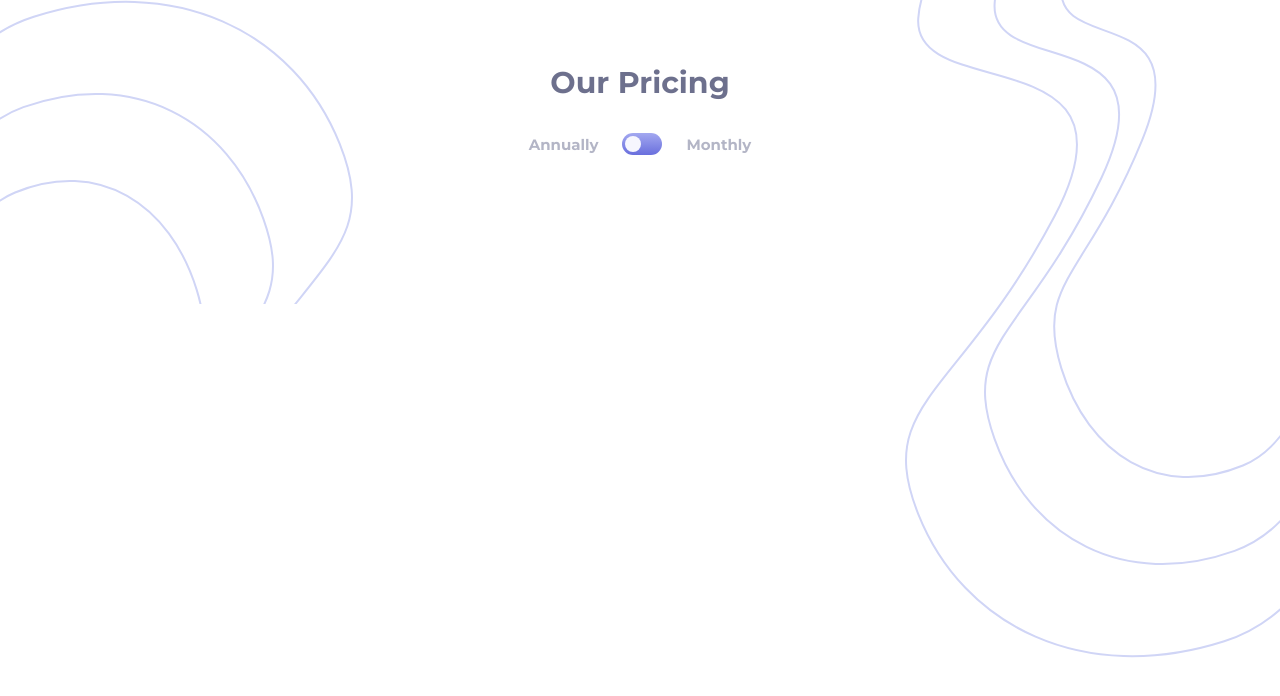
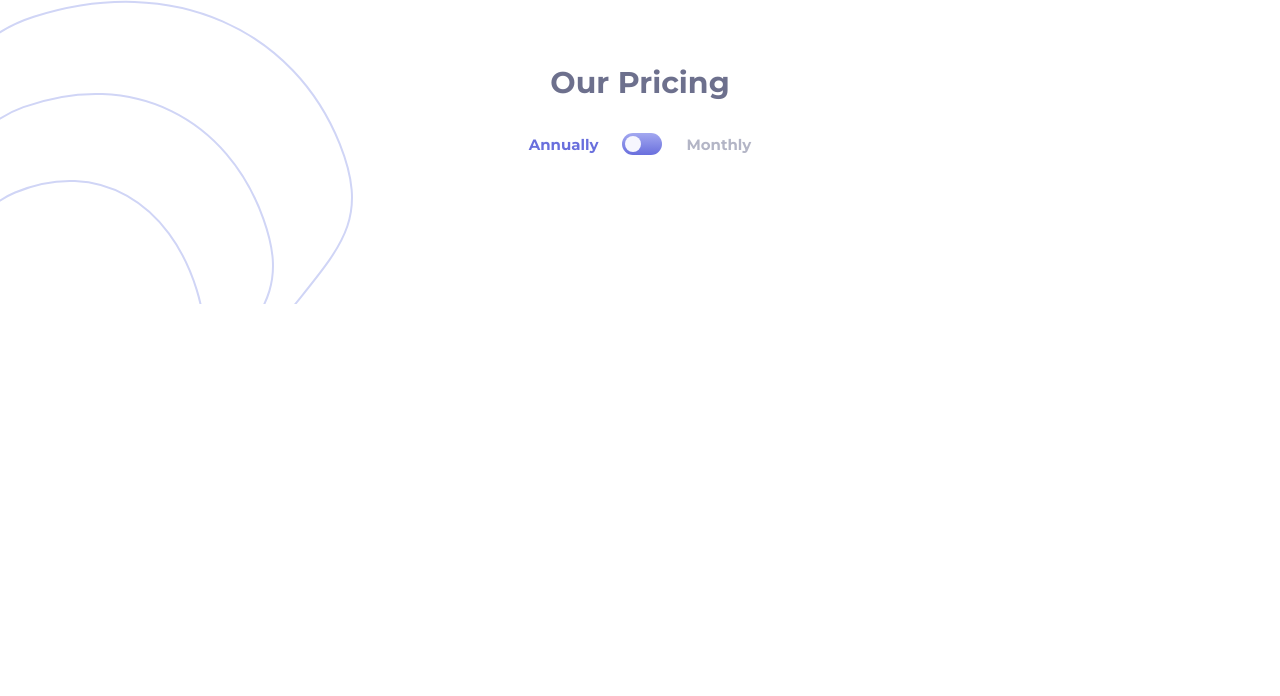
Before and after one commit to kacperkwinta/Pricing-component-with-toggle, a plain HTML site: page index.html in a window 1280 px wide. Both pictures are taken after a click on the element 642 px from the left and 144 px from the top of the page. Drawn offline with Linux system fonts and the light colour scheme.

Commit message:
🎨 animation in header toggle added

```diff
--- a/index.html
+++ b/index.html
@@ -22,9 +22,9 @@
 		<header>
 			<h1 class="header-1">Our Pricing</h1>
 			<div class="wrapper">
-				<span>Annually</span>
+				<span class="annually">Annually</span>
 				<div class="toggle"><div class="dot"></div></div>
-				<span>Monthly</span>
+				<span class="monthly monthly--active">Monthly</span>
 			</div>
 		</header>
 
--- a/js/script.js
+++ b/js/script.js
@@ -6,7 +6,11 @@ console.log(123);
 //////////////////////////////
 const btnToggle = document.querySelector(".toggle");
 const btnToggleDot = document.querySelector(".dot");
+const pricingMonthlyText = document.querySelector(".monthly");
+const pricingAnnuallyText = document.querySelector(".annually");
 
 btnToggle.addEventListener("click", () => {
 	btnToggleDot.classList.toggle("dot--move");
+	pricingAnnuallyText.classList.toggle("annually--active");
+	pricingMonthlyText.classList.toggle("monthly--active");
 });
--- a/scss/style.scss
+++ b/scss/style.scss
@@ -25,14 +25,13 @@ $color-neutral-4: hsl(232, 13%, 33%);
 html {
 	font-family: "Montserrat", sans-serif;
 	font-size: 62.5%;
-	font-weight: 700;
 	box-sizing: border-box;
 }
 
 body {
 	font-size: 1.5rem;
-	background: url(../images/bg-top.svg) no-repeat no-repeat top right,
-		url(../images/bg-bottom.svg) no-repeat no-repeat bottom 100% left;
+	background: url(../images/bg-top.svg) no-repeat no-repeat top right;
+	background: url(../images/bg-bottom.svg) no-repeat no-repeat top left;
 }
 
 //////////////////////////////
@@ -49,6 +48,15 @@ header {
 		align-items: center;
 		gap: 2.4rem;
 		color: $color-neutral-2;
+	}
+
+	span {
+		transition: all 0.1s ease;
+	}
+
+	.annually--active,
+	.monthly--active {
+		color: $color-primary-2;
 	}
 
 	.toggle {
```
Also changed, not shown: css/style.css.
